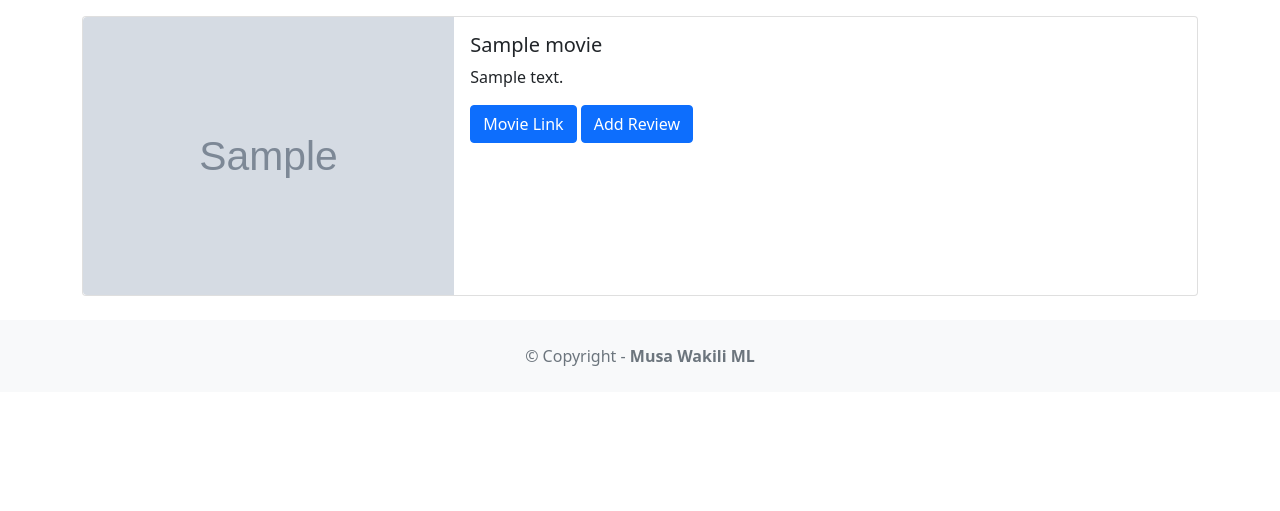
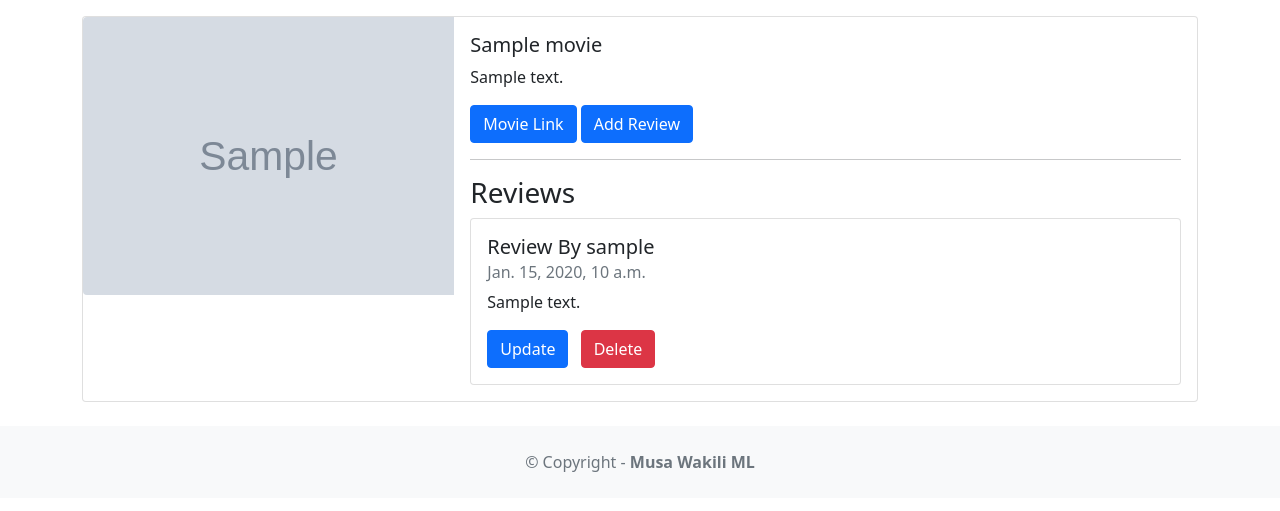
Before and after one commit to musawakiliML/Movie-Reviews-App, a Django app: page /movie/1 in a window 1280 px wide. Shown: the part 56-567 px from the top of the page. Run offline with Django 4.2, Linux system fonts and the light colour scheme; a user stored in the database is signed in; tables that the repository leaves empty hold one stand-in row (values such as "Sample post"); grey boxes marked "Sample" are stand-in pictures.

Commit message:
Feat: Added review listing

```diff
--- a/movie/templates/detail.html
+++ b/movie/templates/detail.html
@@ -16,6 +16,26 @@
           <a href="{% url 'createreview' movie.id %}" class="btn btn-primary">Add Review</a>
           {% endif %}
         </p>
+        <hr />
+        <h3> Reviews </h3>
+        <ul class="list-group">
+          {% for review in reviews %}
+          <li class="list-group-item pb-3 pt-3">
+            <h5 class="card-title">
+              Review By {{ review.user.username }}
+            </h5>
+            <h6 class="card-subtitle mb-2 text-muted">
+              {{ review.date }}
+            </h6>
+            <p class="card-text">{{ review.text }}</p>
+              {% if user.is_authenticated and user == review.user %}
+            <a class="btn btn-primary me-2" href="#">Update</a>
+            <a class="btn btn-danger" href="#">Delete</a>
+            {% endif %}
+          </li>
+            {% endfor %}
+        </ul>
+
       </div>
     </div>
   </div>
--- a/movie/views.py
+++ b/movie/views.py
@@ -38,8 +38,11 @@ def movie(request):
 
 def detail(request, movie_id):
     movie = get_object_or_404(Movie, pk=movie_id)
+    reviews = Review.objects.filter(movie = movie)
+
     context = {
-        'movie':movie
+        'movie':movie,
+        'reviews':reviews
     }
     return render(request, 'detail.html', context)
 
```
Also changed, not shown: media/movie/images/extraction.jpg (added), media/movie/images/fast_x.jpg (added), movie/templates/tes.html (added).
